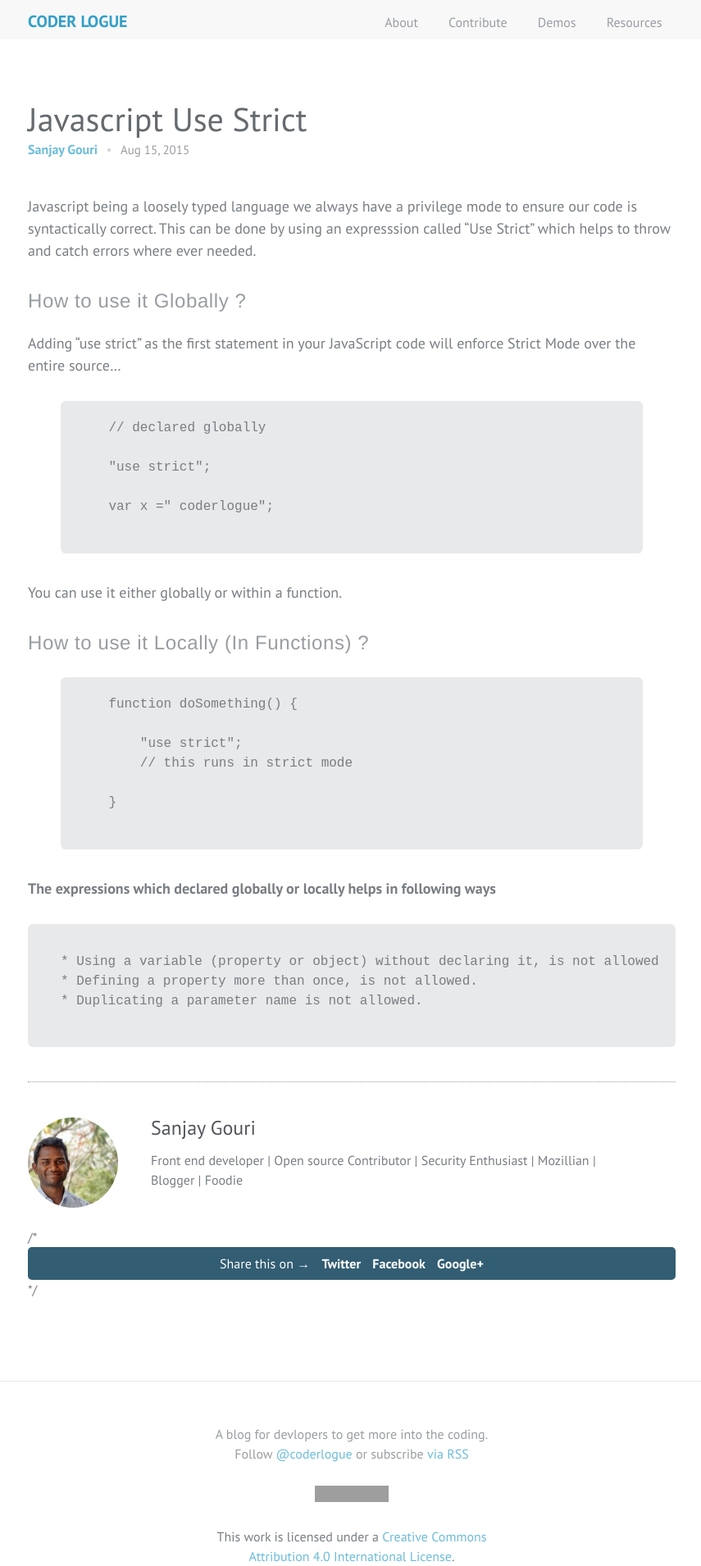
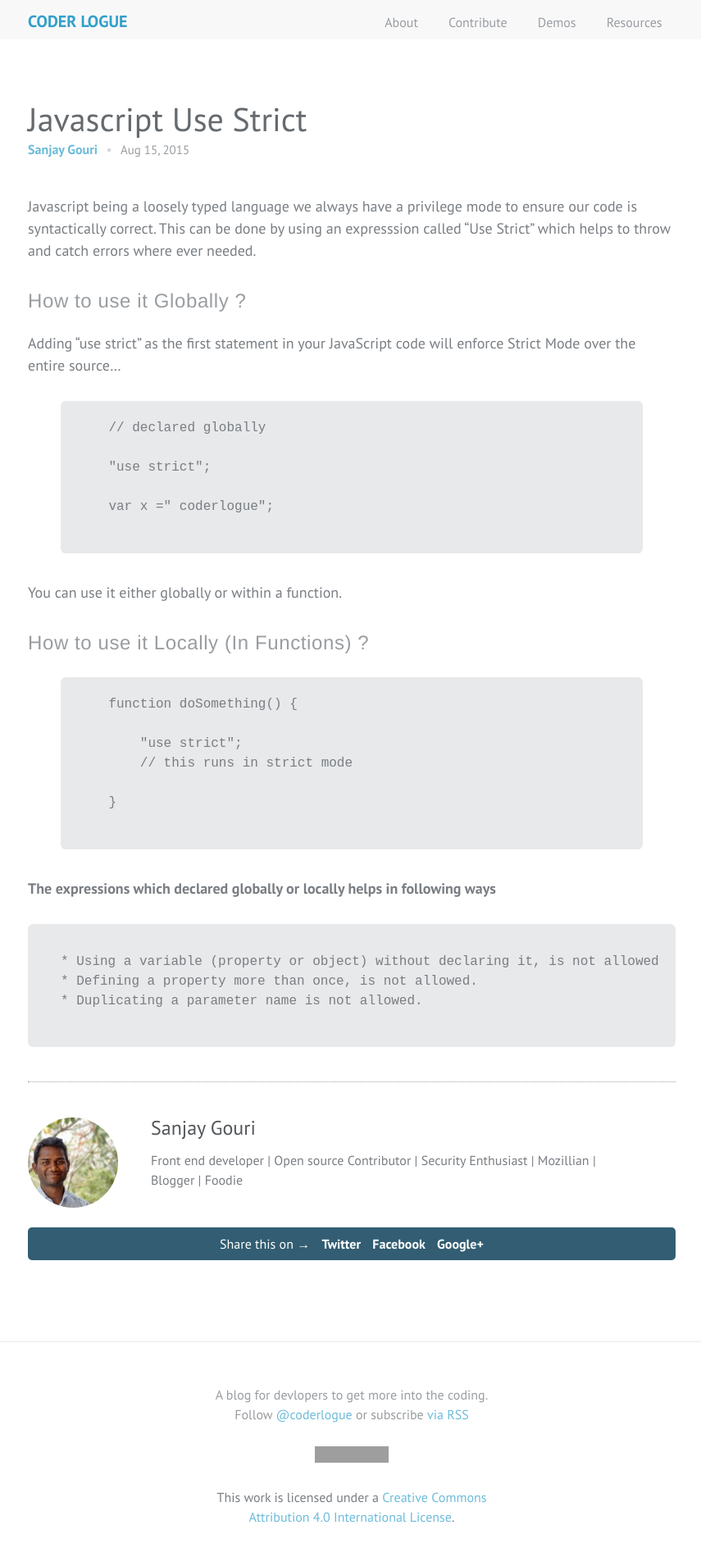
Before and after one commit to coderlogue/coderlogue.github.io, a Jekyll site: the page built from _posts/2015-08-15-Javascript use strict.md, in a window 1280 px wide. Shown: the whole page at 82% size, without its empty margins (211-1066 px from the left). Built offline with Jekyll 4.4.1, drawn with Linux system fonts in a browser that asks for light colours; comment, search, counter and statistics services are not loaded; after the commit the page ends 1862 px from its top, so only the background shows below that; grey boxes are pictures that could not be loaded.

Commit message:
Update post.html

```diff
--- a/_layouts/post.html
+++ b/_layouts/post.html
@@ -38,7 +38,7 @@ layout: default
 	{% endif %}
      {% include author-box.html %}
 
-   /*  {% include share-page.html  %}  */
+     {% include share-page.html  %}
 
     </article>
 
```
